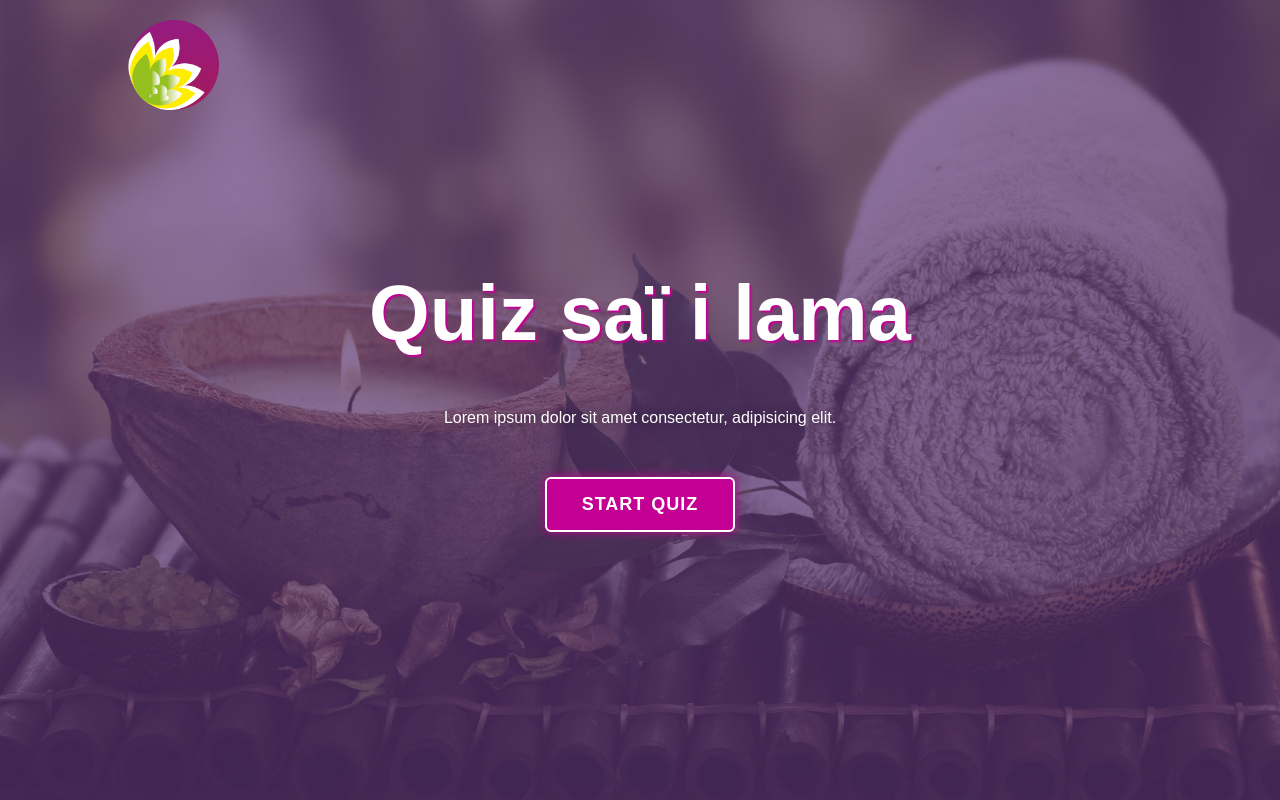
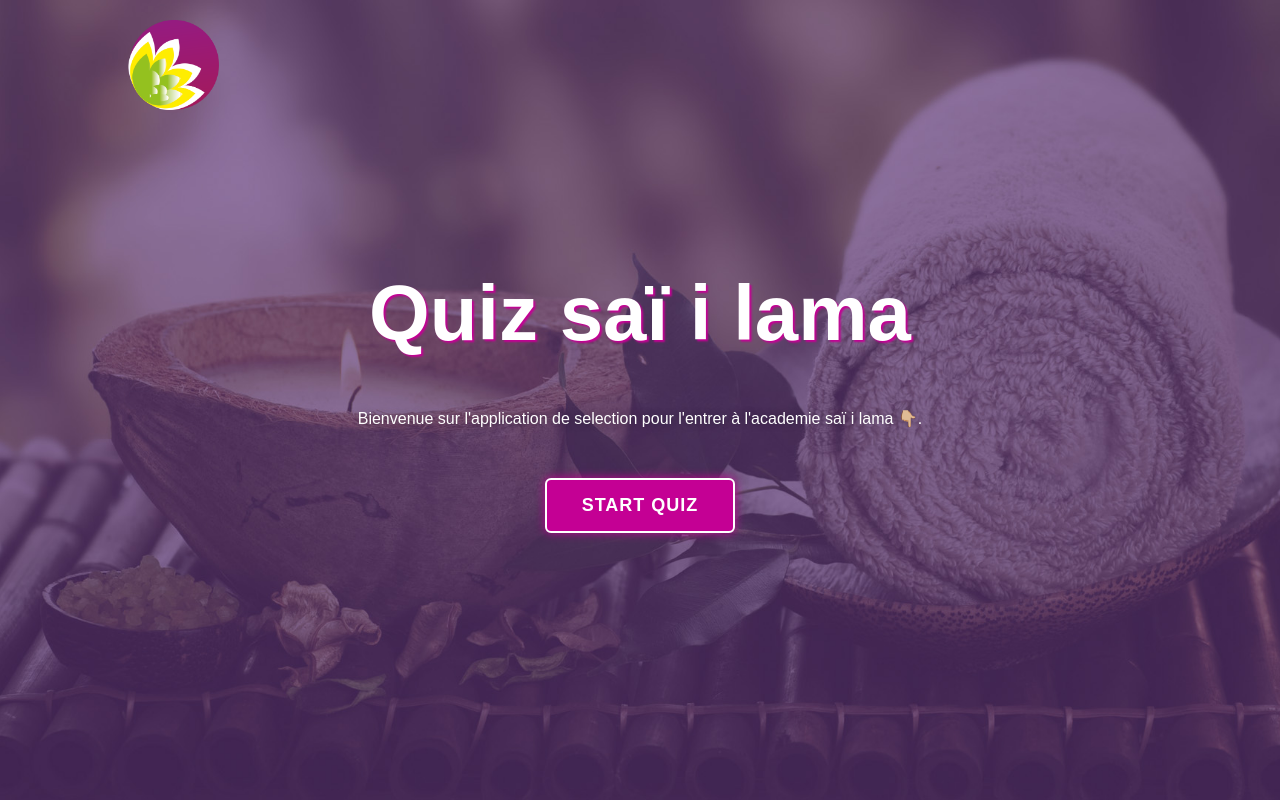
Before and after one commit to Bl00dThirsty/Random_Quiz_v2, a Django app: page / in a window 1280 px wide. Run offline with Django 4.2, Linux system fonts and the light colour scheme.

Commit message:
Sauvegarde_15

```diff
--- a/Random/settings.py
+++ b/Random/settings.py
@@ -139,4 +139,4 @@ DEFAULT_AUTO_FIELD = 'django.db.models.BigAutoField'
 
 LOGIN_URL = 'signup'
 
-SESSION_COOKIE_AGE = 1800
+SESSION_COOKIE_AGE = 2700
--- a/apps/templates/home/home.html
+++ b/apps/templates/home/home.html
@@ -18,7 +18,7 @@
       <div class="col-md-6 mx-auto">
         <section class="home">
           <div class="home-content">
-          <h3> Selectionnez votre filiere</h3>
+          <h3> Selectionnez votre catégorie</h3>
           <form>
 
           <div class="form-group">
--- a/apps/templates/quiz/index.html
+++ b/apps/templates/quiz/index.html
@@ -33,7 +33,7 @@
             <section class="home">
                 <div class="home-content">
                     <h1>Quiz saï i lama</h1>
-                    <p>Lorem ipsum dolor sit amet consectetur, adipisicing elit.</p>
+                    <p>Bienvenue sur l'application de selection pour l'entrer à l'academie saï i lama 👇🏼.</p>
                     <button class="start-btn">START QUIZ</button>
                 </div>
             </section>
@@ -42,12 +42,12 @@
 
     <div class="popup-info">
         <h2>Quiz Guide</h2>
-        <span class="info">1. Vous devez remplir avec soins le formulaire qui se presentera apres cette page car ces informations serviront a votre identification au moment de faire les cours d'e-learning</span>
-        <span class="info">1. Vous avez <strong>15 secondes</strong> pour chaque questions, et nous avons en tout <strong>10</strong> questions.</span>
-        <span class="info">2. Une fois une reponse selectionner, il est impossible de cliquer sur une autre.</span>
-        <span class="info">3. Une fois le temp ecouler, il n'est plus possible de cliquer sur un champ, vous devez passer a la questions suivante.</span>
-        <span class="info">4. Vous ne pouvez pas droit a une correction.</span>
-        <span class="info">5. Vous rapportez 1 point pour une reponse correcte, plus de <strong>5/10 </strong>vous fait reussir le test.</span>
+        <span class="info">1. Vous devez remplir avec soins le formulaire qui se présentera après cette page.</span>
+        <span class="info">2. Vous avez <strong>15 secondes</strong> pour chaque questions, et nous avons en tout <strong>10</strong> questions.</span>
+        <span class="info">3. Une fois une reponse selectionner ou le temp ecouler, il est impossible de cliquer sur une autre reponse, vous devez passez a la question suivante.</span>
+        <span class="info">4. Vous avez droit a <strong>45 minutes</strong> de jeu, passez ce delai et vous serez rediriger vers la page d'acceuil.</span>
+        <span class="info">5. Vous n'avez pas droit à une correction.</span>
+        <span class="info">6. Vous obtenez 1 point pour une reponse correcte, avec une note supérieur ou égale à <strong>5/10 </strong>vous réussissez le test.</span>
 
         <div class="btn-group">
             <button class="info-btn exit-btn">Exit</button>
--- a/apps/templates/quiz/quiz.html
+++ b/apps/templates/quiz/quiz.html
@@ -159,9 +159,9 @@ var app = new Vue({
           const score_text = document.querySelector('.score-text');
           //score_text.textContent = `Votre score est de ${this.userScore} sur ${this.questions.length}`;
           if(this.userScore > 4 ){
-            score_text.textContent = `Felicitation 👍 , vous avez reussi, votre score est de ${this.userScore} sur ${this.questions.length}`;
+            score_text.textContent = `Félicitation 👍 , vous avez réussi le test, votre score est de ${this.userScore} sur ${this.questions.length}`;
           }else{
-             score_text.textContent =  `Malheureusement  👎 , vous n'avez pas reussi, votre score est de ${this.userScore} sur ${this.questions.length}`;
+             score_text.textContent =  `Malheureusement  👎 , vous n'avez pas réussi le test, votre score est de ${this.userScore} sur ${this.questions.length}`;
              TryAgain_quiz.style.display = "block";
          }
 
```
Also changed, not shown: apps/templates/quiz/error.html (+6 -6 lines).
